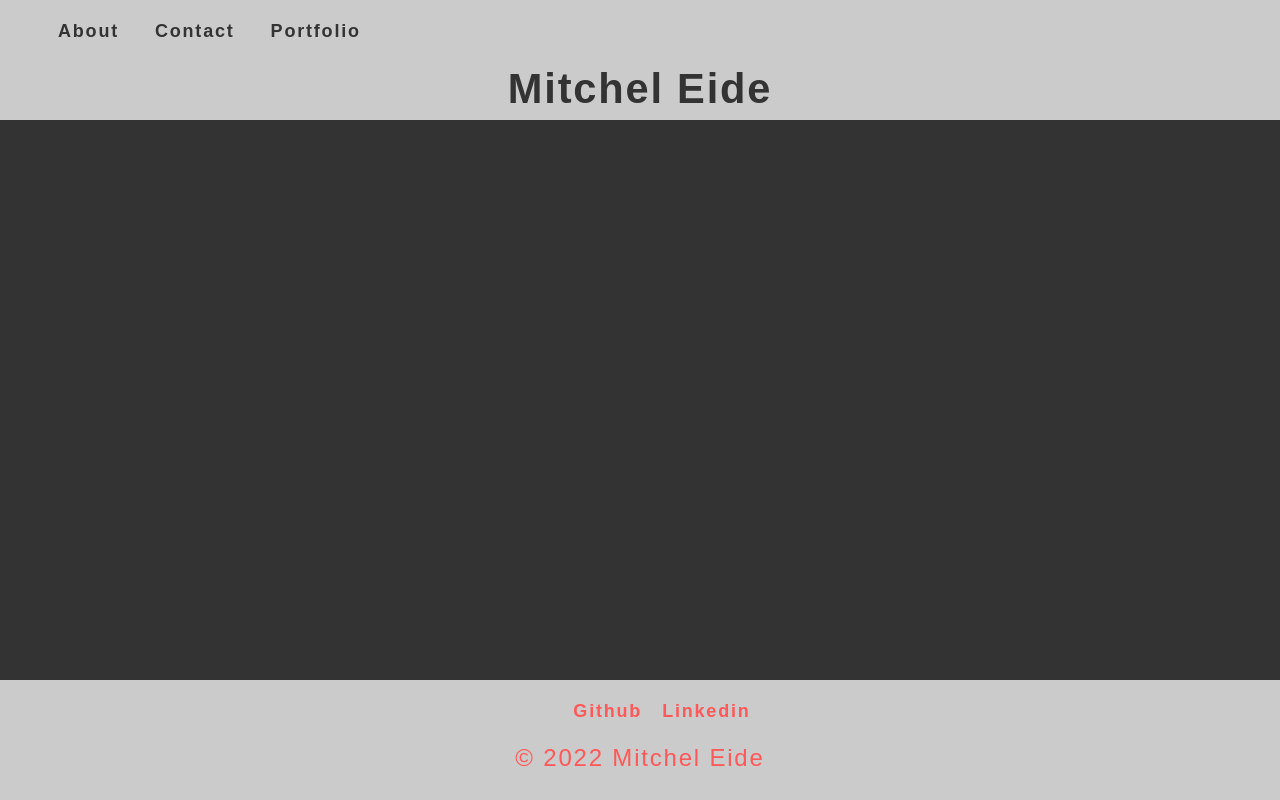
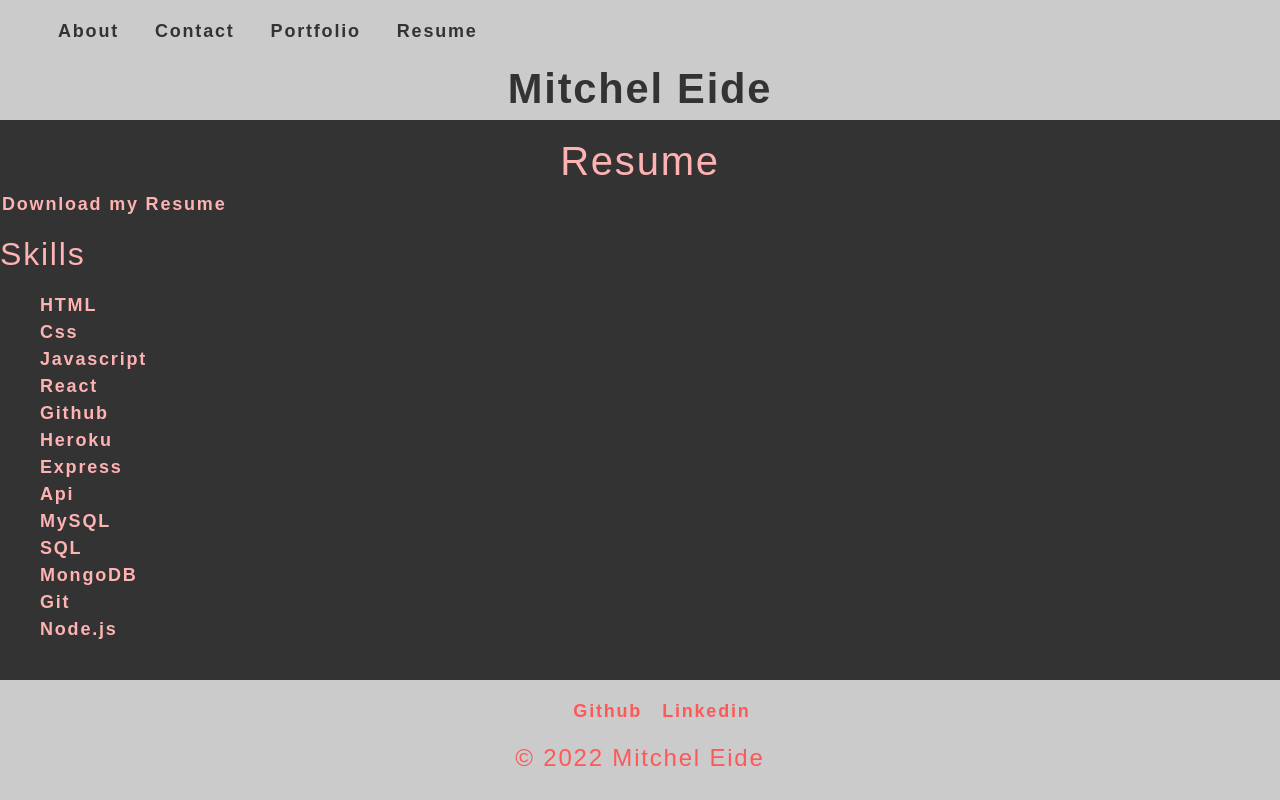
Before and after one commit to mitchmneide/React_Portfolio, a React (Create React App) app: page /resume in a window 1280 px wide. Built offline with nearby package versions, Linux system fonts and the light colour scheme.

Commit message:
readme updated minor changes to nav and resume added

```diff
--- a/package.json
+++ b/package.json
@@ -17,7 +17,8 @@
     "build": "react-scripts build",
     "test": "react-scripts test",
     "eject": "react-scripts eject",
-    "predeploy": "npm run build"
+    "predeploy": "npm run build",
+    "deploy": "gh-pages -d build"
   },
   "eslintConfig": {
     "extends": [
@@ -36,5 +37,8 @@
       "last 1 firefox version",
       "last 1 safari version"
     ]
+  },
+  "devDependencies": {
+    "gh-pages": "^4.0.0"
   }
 }
--- a/src/App.js
+++ b/src/App.js
@@ -1,13 +1,13 @@
-import React , {useState}from 'react';
+import React from 'react';
 import Header from './components/Header'
 import About from './components/About';
 import Route from './components/Route';
 import ContactForm from './components/Contact';
 import Footer from './components/Footer';
 import Project from './components/Project';
+import Resume from './components/Resume';
+function App() {
 
-function App() {
-  const [isActive] = useState(false)
 
 
   return (
@@ -25,6 +25,9 @@ function App() {
     <Route path ="/portfolio">
       <Project />
     </Route>
+    <Route path ="/resume">
+        <Resume />
+      </Route>
     <Footer />
     </main>
     </div>
--- a/src/components/About/index.js
+++ b/src/components/About/index.js
@@ -10,7 +10,7 @@ function About() {
             <p>
                 "My name is Mitchel Eide and I'am a Future Full-Stack-Web Developer! I'am currently 28 years old i've lived in Minnesota my whole life Some of my favorite things are my cats, family, music ,and video games! Some of my favorite music artist are Taylor Swift,Miley Cyrus,Paramore,Greyson Chance and Carly Rae Jepsen.
 
-                Currently working as a Dog Groomer but looking forward to what the future holds for me thanks to this bootcamp i have enrolled in! "
+                Currently working as a Dog Groomer but looking forward to what the future holds as i continue to grow on this journey"
             </p>
         </section>
     )
--- a/src/components/Nav/index.js
+++ b/src/components/Nav/index.js
@@ -5,7 +5,7 @@ function Nav() {
     const about = '/about';
     const contact = '/contact';
     const portfolio = '/portfolio';
-
+    const resume = '/resume';
   const [isActive, setIsActive] = useState('');
 
    const clickEvent = (event,href) => {
@@ -36,6 +36,11 @@ function Nav() {
                 Portfolio
                 </Link>
                 </div>
+                <div className='mx-2'>
+                    <Link href={resume} clickEvent={clickEvent} className ={(isActive === resume)? 'navActive' : ''}>
+                        Resume
+                    </Link>
+                </div>
             </ul>
         </nav>
     );
--- /dev/null
+++ b/src/components/Resume/index.js
@@ -0,0 +1,30 @@
+import React from 'react';
+import resume from '../../assets/resume.txt'
+function Resume() {
+
+    return (
+        <section>
+            <div className='my-2'>
+                <h1 className='h1font'> Resume</h1>
+                <a href={resume} target='_blank' rel='noreferrer' download> Download my Resume</a>
+            </div>
+            <h2> Skills </h2>
+            <ul>
+                <li>HTML</li>
+                <li>Css</li>
+                <li>Javascript</li>
+                <li>React</li>
+                <li>Github</li>
+                <li>Heroku</li>
+                <li>Express</li>
+                <li>Api</li>
+                <li>MySQL</li>
+                <li> SQL</li>
+                <li>MongoDB</li>
+                <li>Git</li>
+                <li> Node.js</li>
+            </ul>
+        </section>
+    )
+}
+export default Resume;
--- a/src/index.css
+++ b/src/index.css
@@ -351,11 +351,10 @@ text-decoration: none;
   height: 150px;
 }
 .myimg {
-  border-radius: 50%;
   display: block;
   margin-left: auto;
   margin-right: auto;
-  width: 50%;
+  max-width: 150px;
 }
 .center {
   max-width: 100%;
```
Also changed, not shown: src/assets/resume.txt (added), 2 other files (tests, documents, lock files or other folders).
